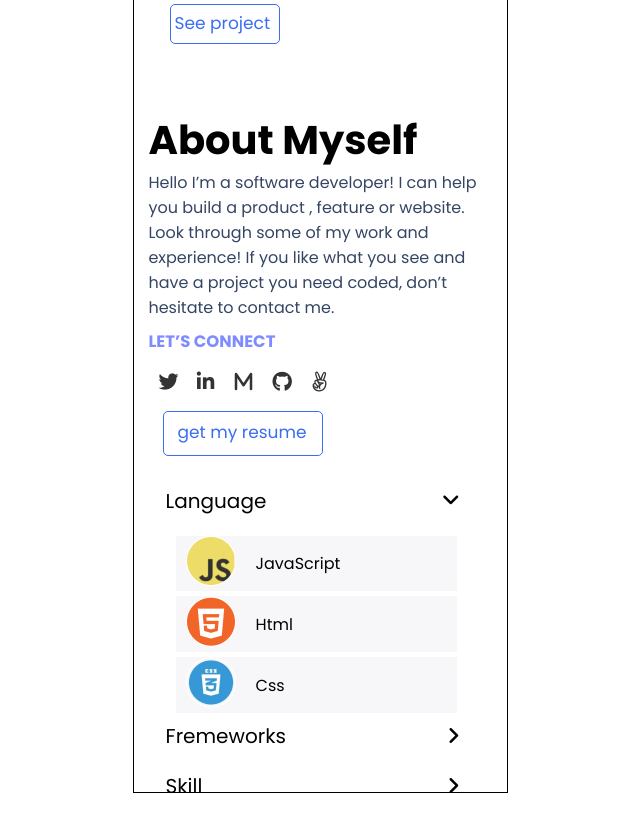
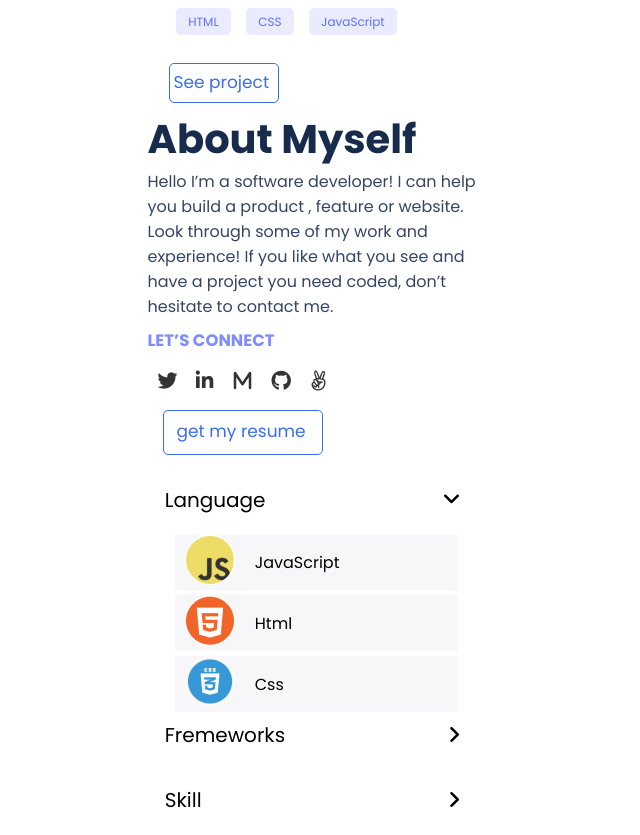
Before and after one commit to mhnazary/Finish_Mobile_version, a website: page index.html in a window 1280 px wide. Shown: the part 1174-2009 px from the top of the page, without its empty margins (320-960 px from the left). Before the commit the page ends 1975 px from the top, so only its background shows below. Drawn offline with Linux system fonts and the light colour scheme.

Commit message:
Fix some error

```diff
--- a/index.html
+++ b/index.html
@@ -116,9 +116,9 @@
     </section>
     <section class="about">
         <div class="am">
-            <h1>
+            <h2>
                 About Myself
-            </h1>
+            </h2>
         </div>
         <div class="disc">
             <p>
--- a/style.css
+++ b/style.css
@@ -8,7 +8,6 @@
 body {
   width: 375px;
   margin: 0 auto;
-  border: 1px solid black;
 }
 
 /* start header part */
@@ -162,6 +161,7 @@ body {
   height: 552px;
   width: 343px;
   margin: 40px 16px 0 16px;
+  display: grid;
 }
 
 .middle_section div.pic {
@@ -322,9 +322,10 @@ section.about {
   margin: auto;
 }
 
-section.about div.am h1 {
+section.about div.am h2 {
   font-weight: 700;
   font-size: 40px;
+  color: #172b4d;
 }
 
 section.about div.disc {
@@ -388,6 +389,10 @@ div.skill {
   margin-bottom: 20px;
 }
 
+section.about div.select ul.lang li.lang div.skill {
+  padding: 15px 0 20px 0;
+}
+
 section.about div.select ul.lang li.lang h2 {
   font-size: 20px;
   font-weight: 500;
```
